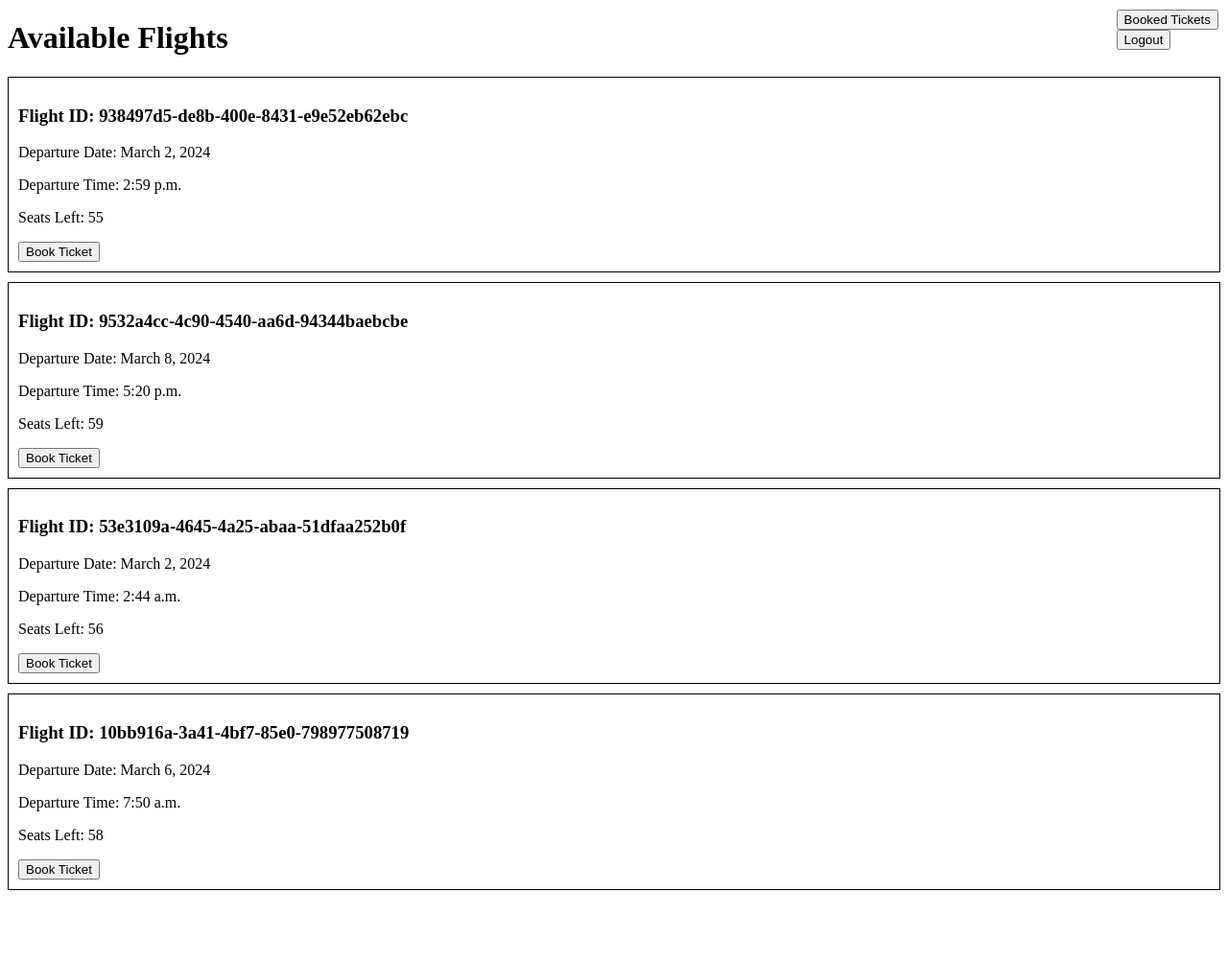
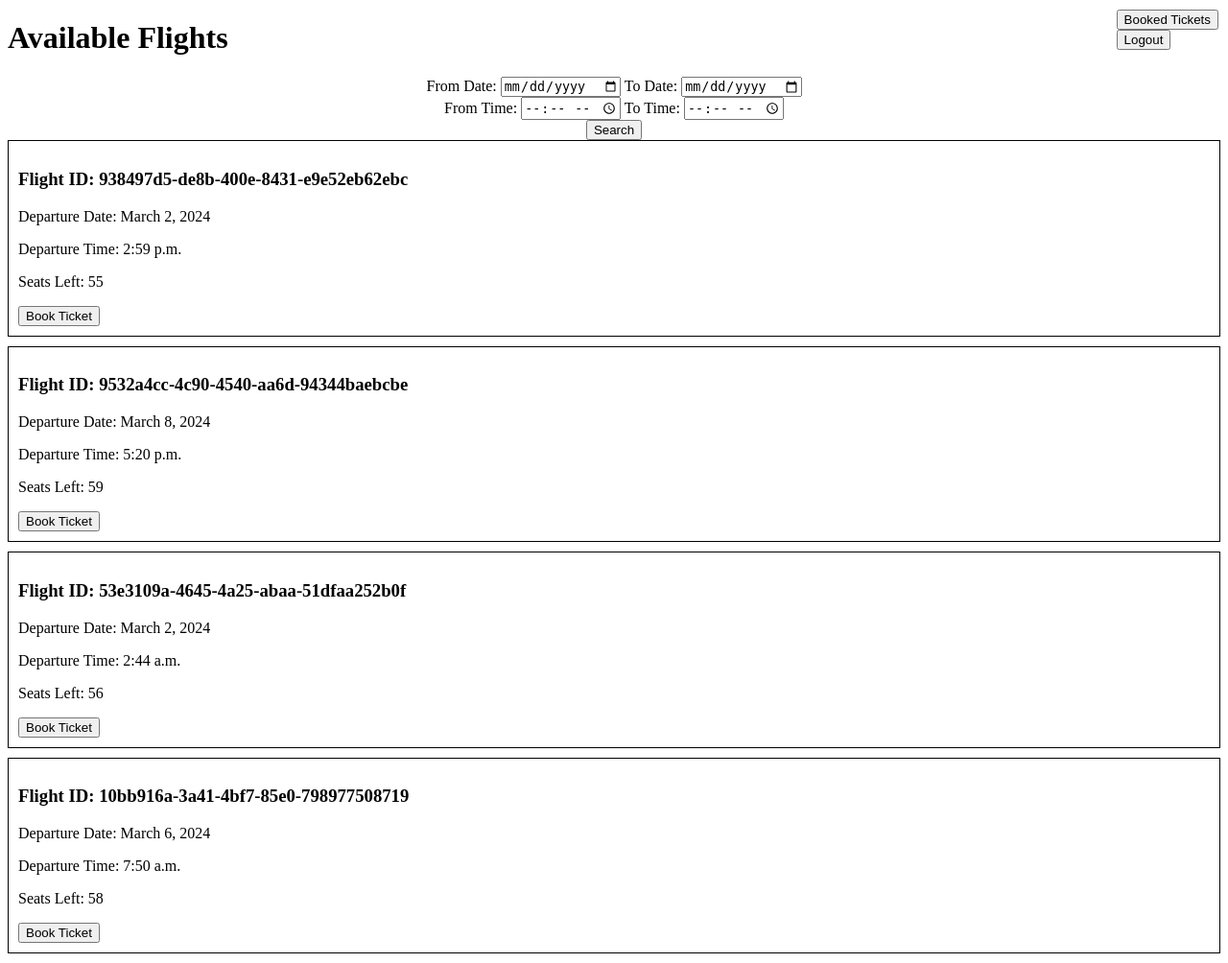
Before and after one commit to Tarunvetsa/Flight_Ticket-booking, a Django app: page /flights/ in a window 1280 px wide. Shown: the whole page at 96% size. Before the commit the page ends 928 px from the top, so only its background shows below. Run offline with Django 4.2, Linux system fonts and the light colour scheme; a user stored in the database is signed in; data comes from the database, SQL or seed files in the repository; both versions use the stored data as it was after the commit.

Commit message:
All functionalities Implemented

```diff
--- a/bookings/models.py
+++ b/bookings/models.py
@@ -35,8 +35,9 @@ class Flight(models.Model):
 class Booking(models.Model):
     booking_id = models.UUIDField(primary_key=True, default=uuid.uuid4, editable=False)
     user = models.ForeignKey(User, on_delete=models.CASCADE)
-    flight = models.ForeignKey(Flight, on_delete=models.PROTECT)
+    flight = models.ForeignKey(Flight, on_delete=models.CASCADE)
     booking_time = models.DateTimeField(default=datetime.now)
+    seat_number = models.PositiveSmallIntegerField(default=1, choices=[(i, i) for i in range(1, 61)])
 
     def __str__(self):
         return str(self.booking_id)
--- a/bookings/templates/flights.html
+++ b/bookings/templates/flights.html
@@ -16,6 +16,11 @@
             position: absolute;
             top: 10px;
             right: 10px;
+        }
+
+        .filter-container {
+            text-align: center;
+            margin-top: 20px;
         }
     </style>
 </head>
@@ -41,6 +46,25 @@
     <a href="{% url 'add_flight' %}"><button>Add Flights</button></a>
     {% endif %}
     {% endif %}
+
+    <!-- Filter Form -->
+    <div class="filter-container">
+        <form method="post" action="{% url 'flights' %}">
+            {% csrf_token %}
+            <label for="from_date">From Date:</label>
+            <input type="date" id="from_date" name="from_date">
+            <label for="to_date">To Date:</label>
+            <input type="date" id="to_date" name="to_date">
+            <br>
+            <label for="from_time">From Time:</label>
+            <input type="time" id="from_time" name="from_time">
+            <label for="to_time">To Time:</label>
+            <input type="time" id="to_time" name="to_time">
+            <br>
+            <input type="submit" value="Search">
+        </form>
+    </div>
+
     {% for flight in flights %}
     <div class="flight-box">
         {% if flight.seats_left > 0 %}
@@ -49,7 +73,6 @@
         <p>Departure Time: {{ flight.departure_time }}</p>
         <p>Seats Left: {{flight.seats_left}}</p>
 
-
         {% if user.is_authenticated %}
         {% if user.user_type == 'admin' %}
         <form method="post" action="{% url 'remove_flight' flight.flight_number %}">
@@ -57,7 +80,6 @@
             <button type="submit" class="remove-btn"
                 onclick="return confirm('Are you sure you want to delete this flight?')">Remove Flight</button>
         </form>
-
         {% endif %}
         {% endif %}
 
@@ -70,7 +92,6 @@
         </form>
         {% endif %}
         {% endif %}
-
         {% endif %}
     </div>
     {% endfor %}
--- a/bookings/views.py
+++ b/bookings/views.py
@@ -2,6 +2,7 @@ from django.shortcuts import render, redirect
 from django.contrib.auth import authenticate,login,logout
 from django.contrib import messages
 from django.contrib.auth.decorators import login_required
+from django.views.decorators.cache import cache_control
 from django.db.models import Q
 from datetime import datetime
 from .models import Flight, User, Booking
@@ -32,8 +33,10 @@ def loginPage(request):
     context = {'page': page}
     return render(request, 'login.html', context)
 
+@cache_control(no_cache=True, must_revalidate=True, no_store=True)
 def logoutUser(request):
     logout(request)
+    request.session.clear()
     return redirect('login')
 
 def register(request):
@@ -60,8 +63,8 @@ def book_ticket(request, flight_number):
         flight.booked_seats += 1
         flight.seats_left-=1
         flight.save()
-        Booking.objects.create(user=request.user, flight=flight)
         booked_tickets = flight.booked_seats
+        Booking.objects.create(user=request.user, flight=flight, seat_number=booked_tickets)
         context={'flight_number': flight_number, 'booked_tickets': booked_tickets}
         return render(request, 'book_ticket.html', context)
     else:
@@ -69,9 +72,30 @@ def book_ticket(request, flight_number):
 
 @login_required(login_url='login')
 def flights(request):
-    all_flights=Flight.objects.all()
-    context={'flights':all_flights}
-    return render(request, 'flights.html',context)
+    if request.method == 'POST':
+        from_date = request.POST.get('from_date')
+        to_date = request.POST.get('to_date')
+        from_time = request.POST.get('from_time')
+        to_time = request.POST.get('to_time')
+
+        # Filter flights based on the provided criteria
+        filtered_flights = Flight.objects.all()
+
+        if from_date:
+            filtered_flights = filtered_flights.filter(departure_date__gte=from_date)
+        if to_date:
+            filtered_flights = filtered_flights.filter(departure_date__lte=to_date)
+        if from_time:
+            filtered_flights = filtered_flights.filter(departure_time__gte=from_time)
+        if to_time:
+            filtered_flights = filtered_flights.filter(departure_time__lte=to_time)
+
+        context = {'flights': filtered_flights}
+        return render(request, 'flights.html', context)
+    else:
+        all_flights = Flight.objects.all()
+        context = {'flights': all_flights}
+        return render(request, 'flights.html', context)
 
 @login_required(login_url='login')
 def user_bookings(request):
@@ -112,21 +136,32 @@ def search_flights(request):
         q_filters = Q()
 
         if flight_id:
-            q_filters &= Q(flight_number=flight_id)
+            if flight_id != 'All':
+                q_filters &= Q(flight_number=flight_id)
+            else:
+                flight_numbers = Flight.objects.values_list('flight_number', flat=True)
+                q_filters &= Q(flight_number__in=flight_numbers)
 
-        if from_time:
+        if from_time and to_time:
+            q_filters &= Q(departure_time__gte=from_time, departure_time__lte=to_time)
+        elif from_time:
             q_filters &= Q(departure_time__gte=from_time)
-        if to_time:
+        elif to_time:
             q_filters &= Q(departure_time__lte=to_time)
+        elif not from_time and not to_time:
+            from_time='00:00'
+            to_time='23:59'
+            q_filters &= Q(departure_time__gte=from_time, departure_time__lte=to_time)
 
         searched_flights = Flight.objects.filter(q_filters)
 
-        if flight_id:
+        if flight_id and flight_id != 'All':
             bookings = Booking.objects.filter(flight__flight_number=flight_id)
         else:
-            bookings = None
+            bookings = Booking.objects.filter(flight__departure_time__gte=from_time, flight__departure_time__lte=to_time)
 
-        context = {'searched_flights': searched_flights, 'bookings': bookings}
+        flights = Flight.objects.all()
+        context = {'flights': flights, 'searched_flights': searched_flights, 'bookings': bookings, 'selected_flight_id': flight_id}
         return render(request, 'search_flights.html', context)
 
     flights = Flight.objects.all()
```
Also changed, not shown: bookings/templates/search_flights.html (+8 -4 lines), bookings/templates/user_bookings.html (+9 -6 lines), bookings/migrations/0003_booking_seat_number.py (added), bookings/migrations/0004_alter_booking_flight.py (added), db.sqlite3.
